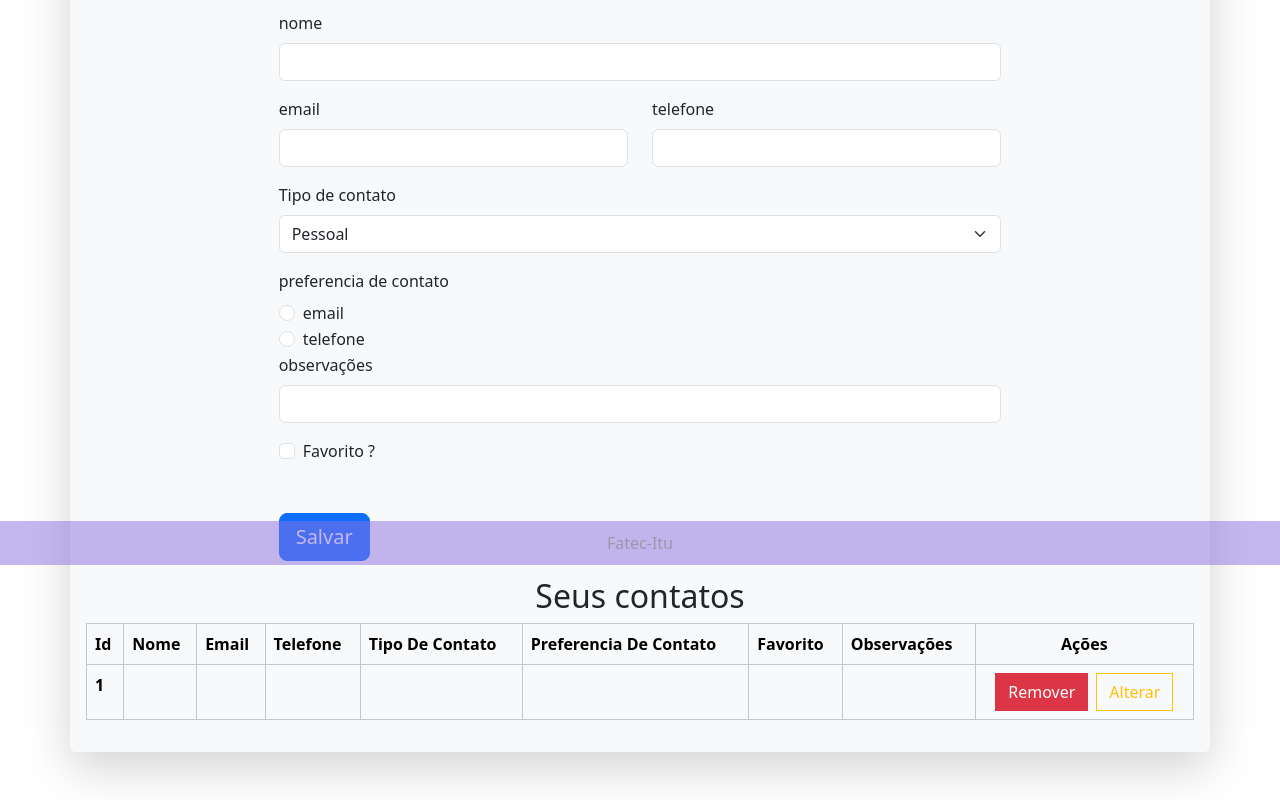
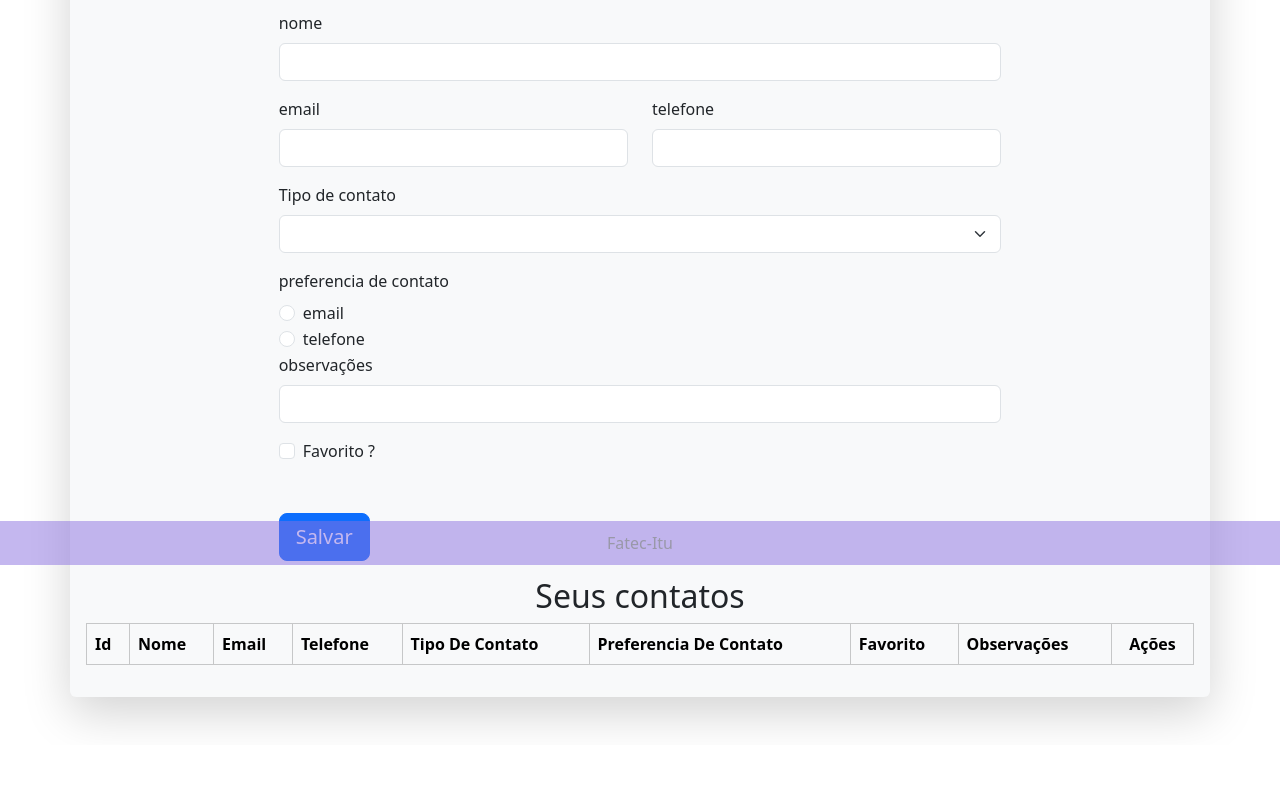
Before and after one commit to GabeOlivver/ProjetoFinalFrontEnd, an Angular app: page /agenda in a window 1280 px wide. Shown: the part 235-1035 px from the top of the page. After the commit the page ends 980 px from the top, so only its background shows below. Built offline with nearby package versions, Linux system fonts and the light colour scheme.

Commit message:
integração com formulario reativo e correções

```diff
--- a/src/app/agenda/agenda.component.html
+++ b/src/app/agenda/agenda.component.html
@@ -2,32 +2,32 @@
     <div class="row">
         <div class="col-8 p-3 m-auto">
             <h1 class="text-center">Cadastro de contatos</h1>
-            <form>
+            <form [formGroup]="formGroupContato">
                 <div class="mb-3 col-4">
                     <label for="id" class="form-label">id</label>
-                    <input type="text" class="form-control" id="id" />
+                    <input type="text" class="form-control" id="id" formControlName="id" />
                 </div>
 
                 <div class="mb-3">
                     <label for="name" class="form-label">nome</label>
-                    <input type="text" class="form-control" id="nome" />
+                    <input type="text" class="form-control" id="nome" formControlName="nome" />
                 </div>
 
                 <div class="row">
                     <div class="col mb-3">
                         <label for="email" class="form-label">email</label>
-                        <input type="text" class="form-control" id="email" />
+                        <input type="text" class="form-control" id="email" formControlName="email"/>
                     </div>
 
                     <div class="col mb-3">
                         <label for="telefone" class="form-label">telefone</label>
-                        <input type="text" class="form-control" id="telefone" />
+                        <input type="text" class="form-control" id="telefone" formControlName="telefone" />
                     </div>
                 </div>
 
                 <div class="mb-3">
                     <label class="form-label" for="tipoContato">Tipo de contato</label>
-                    <select class="form-select" id="tipoContato">
+                    <select class="form-select" id="tipoContato" formControlName="tipoContato">
                         <option value="Pessoal">Pessoal</option>
                         <option value="Academico">Academico</option>
                         <option value="Profissional">Profissional</option>
@@ -36,31 +36,29 @@
 
                 <label class="form-label">preferencia de contato</label>
                 <div class="form-check">
-                    <input class="form-check-input" type="radio" name="preferenciaContato" id="flexRadioDefault1" value="email">
+                    <input class="form-check-input" type="radio" name="preferenciaContato" id="flexRadioDefault1" value="email" formControlName="preferenciaContato">
                     <label class="form-check-label" for="flexRadioDefault1">
                         email
                     </label>
                 </div>
                 <div class="form-check">
-                    <input class="form-check-input" type="radio" name="preferenciaContato" id="flexRadioDefault2" value="telefone">
+                    <input class="form-check-input" type="radio" name="preferenciaContato" id="flexRadioDefault2" value="telefone" formControlName="preferenciaContato">
                     <label class="form-check-label" for="flexRadioDefault2">
                         telefone
                     </label>
                 </div>
-
                 <div class="mb-3">
                     <label for="observacoes" class="form-label">observações</label>
-                    <input type="text" class="form-control" id="observacoes" />
+                    <input type="text" class="form-control" id="observacoes" formControlName="observacoes"/>
                 </div>
 
                 <div class="form-check">
-                    <input class="form-check-input" type="checkbox" value="" id="flexCheckDefault">
+                    <input class="form-check-input" type="checkbox" value="" id="confirmacao" formControlName="confirmacao">
                     <label class="form-check-label" for="flexCheckDefault">
                         Favorito ?
                     </label>
                 </div>
-
-                <button type="submit" class="btn btn-primary btn-lg mt-5">Salvar</button>
+                <button type="submit" class="btn btn-primary btn-lg mt-5" (click)="save()">Salvar</button>
             </form>
         </div>
     </div>
@@ -80,15 +78,15 @@
           </tr>
         </thead>
         <tbody>
-          <tr>
-            <th scope="row">1</th>
-            <td></td>
-            <td></td>
-            <td></td>
-            <td></td>
-            <td></td>
-            <td></td>
-            <td></td>
+          <tr class="align-middle" *ngFor="let c of contatos">
+            <th scope="row" class="text-center">{{c.id}}</th>
+            <td>{{c.nome}}</td>
+            <td>{{c.email}}</td>
+            <td>{{c.telefone}}</td>
+            <td>{{c.tipoContato}}</td>
+            <td>{{c.preferenciaContato}}</td>
+            <td>{{c.confirmacao}}</td>
+            <td>{{c.observacoes}}</td>
             <td class="text-center">
                 <button class="btn btn-danger rounded-0 me-2">Remover</button>
                 <button class="btn btn-outline-warning rounded-0">Alterar</button>
--- a/src/app/agenda/agenda.component.ts
+++ b/src/app/agenda/agenda.component.ts
@@ -1,4 +1,6 @@
 import { Component } from '@angular/core';
+import { Contato } from '../contato';
+import { FormBuilder, FormGroup } from '@angular/forms';
 
 @Component({
   selector: 'app-agenda',
@@ -6,5 +8,23 @@ import { Component } from '@angular/core';
   styleUrl: './agenda.component.css'
 })
 export class AgendaComponent {
+  contatos: Contato[]=[];
+  formGroupContato: FormGroup;
 
+  constructor(private formBuilder:FormBuilder){
+    this.formGroupContato = formBuilder.group({
+      id: [''],
+      nome: [''],
+      email: [''],
+      telefone: [''],
+      tipoContato: [''],
+      preferenciaContato: [''],
+      observacoes: [''],
+      confirmacao: ['']
+    });
+  }
+
+  save(){
+    this.contatos.push(this.formGroupContato.value);
+  }
 }
--- a/src/app/app.module.ts
+++ b/src/app/app.module.ts
@@ -8,6 +8,7 @@ import { NavBarComponent } from './nav-bar/nav-bar.component';
 import { AgendaComponent } from './agenda/agenda.component';
 import { FooterComponent } from './footer/footer.component';
 import { HomeComponent } from './home/home.component';
+import { ReactiveFormsModule } from '@angular/forms';
 
 @NgModule({
   declarations: [
@@ -20,7 +21,8 @@ import { HomeComponent } from './home/home.component';
   imports: [
     BrowserModule,
     AppRoutingModule,
-    NgbModule
+    NgbModule,
+    ReactiveFormsModule
   ],
   providers: [],
   bootstrap: [AppComponent]
--- /dev/null
+++ b/src/app/contato.ts
@@ -0,0 +1,10 @@
+export interface Contato{
+    id: Number,
+    nome: String,
+    email: String,
+    telefone: String,
+    tipoContato: String,
+    preferenciaContato: String,
+    confirmacao: Boolean,
+    observacoes: String
+}
```
